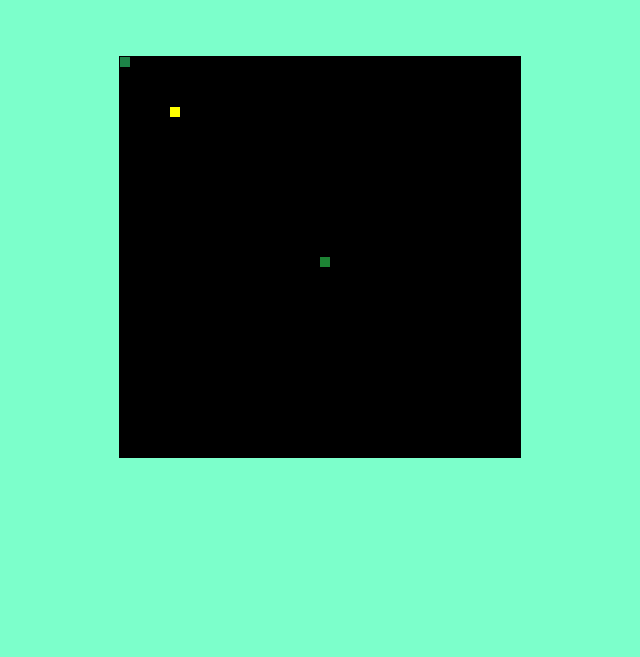
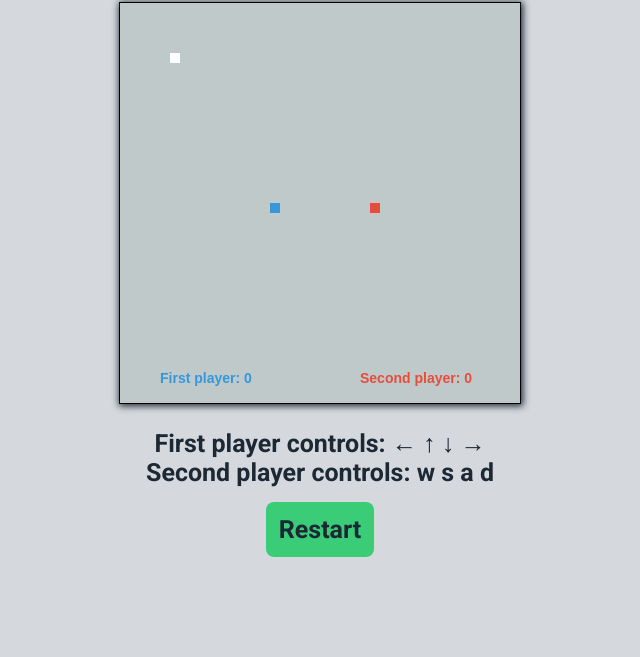
Before and after one commit to httpLucasReis/snake-game-oop, a website: page index.html in a window 1280 px wide. Shown: the part 143-800 px from the top of the page, without its empty margins (320-960 px from the left). Drawn offline with Linux system fonts and the light colour scheme.

Commit message:
Adding local multiplayer

```diff
--- a/bundle.js
+++ b/bundle.js
@@ -13,9 +13,7 @@ var Snake = function () {
     this.pX = _pX;
     this.pY = _pY;
 
-    // Size of snake and color
-    //this.width = _width;
-    //this.height = _height;
+    // Snake  color
     this.color = _color;
 
     // Velocity
@@ -34,9 +32,13 @@ var Snake = function () {
     this.keyCodeUp = _keyCodeUp;
     this.keyCodeRight = _keyCodeRight;
     this.keyCodeDown = _keyCodeDown;
+
+    // Game rules
+    this.hit = false;
   }
 
   // methods
+
 
   _createClass(Snake, [{
     key: "move",
@@ -45,10 +47,9 @@ var Snake = function () {
         game.context.fillRect(this.trail[i].x * this.size, this.trail[i].y * this.size, this.size, this.size);
         // collied
         if (this.trail[i].x == this.pX && this.trail[i].y == this.pY) {
-          console.log("$ Rabo X: " + this.trail[i].x + " Rabo y: " + this.trail[i].y);
           this.velX = this.velY = 0;
           this.tail = 5;
-          return true;
+          this.hit = true;
         }
       }
 
@@ -60,16 +61,12 @@ var Snake = function () {
       while (this.trail.length > this.tail) {
         this.trail.shift();
       }
-
-      // don't collied
-      return false;
     }
   }, {
     key: "collisionFruit",
     value: function collisionFruit(fruit, distance) {
       if (this.pX == fruit.pX && this.pY == fruit.pY) {
         this.tail++;
-
         fruit.pX = Math.floor(Math.random() * distance);
         fruit.pY = Math.floor(Math.random() * distance);
       }
@@ -170,9 +167,28 @@ var Stage = function () {
 
   _createClass(Stage, [{
     key: "render",
-    value: function render(object) {
-      this.context.fillStyle = object.color;
-      this.context.fillRect(object.pX * object.size, object.pY * object.size, object.size, object.size);
+    value: function render(objects) {
+      var _this = this;
+
+      objects.forEach(function (object) {
+        _this.context.fillStyle = object.color;
+        _this.context.fillRect(object.pX * object.size, object.pY * object.size, object.size, object.size);
+      });
+    }
+  }, {
+    key: "restart",
+    value: function restart(snakes) {
+      var _this2 = this;
+
+      snakes.forEach(function (snake) {
+        snake.hit = false;
+        snake.velX = 1;
+        snake.velY = 0;
+        snake.pX = Math.floor(Math.random() * _this2.amountP);
+        snake.pY = Math.floor(Math.random() * _this2.amountP);
+        snake.tail = 0;
+        snake.trail = [];
+      });
     }
   }, {
     key: "message",
@@ -201,27 +217,77 @@ var canvas = document.querySelector("#stage");
 
 var game = new Stage(canvas, "2d", 40);
 
-var background = new Background("black", 0, 0, 400);
+var background = new Background("#BFC9CA", 0, 0, 400);
 
-var s1 = new Snake(0, 0, "#1D8348", 1, 0, 0, 0, [], 10, 37, 38, 39, 40);
+var s1 = new Snake(15, 20, "#3498DB", 1, 0, 0, 0, [], 10, 37, 38, 39, 40);
 
-var s2 = new Snake(20, 20, "#1D8334", 1, 0, 0, 0, [], 10, 65, 87, 68, 83);
+var s2 = new Snake(25, 20, "#E74C3C", 1, 0, 0, 0, [], 10, 65, 87, 68, 83);
 
-var f1 = new Fruit("yellow", 5, 5, 10);
+var f1 = new Fruit("#FDFEFE", 5, 5, 10);
 
 // Events of keyboard
 document.addEventListener("keydown", function (event) {
   game.key = event.keyCode;
 });
 
-var loop = setInterval(function () {
+// Function for to run game.
+function run() {
+  game.render([background, s1, s2, f1]);
+
+  if (!s1.hit && !s2.hit) {
+    s1.move(game);
+    s2.move(game);
+
+    s1.modifyVel(game.key);
+    s2.modifyVel(game.key);
+
+    s1.modifyPosition();
+    s2.modifyPosition();
+
+    s1.collisionScreen(game.amountP);
+    s2.collisionScreen(game.amountP);
+
+    s1.collisionFruit(f1, game.amountP);
+    s2.collisionFruit(f1, game.amountP);
+
+    game.message("#3498DB", "700 14px Arial", "First player: " + s1.trail.length, 40, 380);
+    game.message("#E74C3C", "700 14px Arial", "Second player: " + s2.trail.length, 240, 380);
+  } else if (s1.hit) {
+    console.log("s1.hit = " + s1.hit);
+    console.log("Estou no segundo if");
+    game.render([background]);
+    game.message("#E74C3C", "700 20px Arial", "Second player wins!", 105, 210);
+    clearInterval(loop);
+  } else {
+    game.render([background]);
+    game.message("#3498DB", "700 20px Arial", "First player wins!", 120, 210);
+    clearInterval(loop);
+  }
+}
+
+// Game loop
+var loop = setInterval(run, 50);
+
+// Restart game
+var restartButton = document.querySelector("#restart");
+restartButton.addEventListener("click", function () {
+  clearInterval(loop);
+  game.restart([s1, s2]);
+  loop = setInterval(run, 50);
+});
+
+/* const loop = function() {
+
+  console.log(`Posição x: ${s1.pX} Posição Y: ${s1.pY}`);
   game.render(background);
   game.render(s1);
   game.render(s2);
   game.render(f1);
 
-  var hit = s1.move(game);
-  var hit2 = s2.move(game);
+  const hit = s1.move(game);
+  const hit2 = s2.move(game);
+
+  requestAnimationFrame(loop);
 
   if (!hit && !hit2) {
     s1.modifyVel(game.key);
@@ -235,30 +301,18 @@ var loop = setInterval(function () {
 
     s1.collisionFruit(f1, game.amountP);
     s2.collisionFruit(f1, game.amountP);
+
+    game.message("#fff", "700 14px Arial", `First player: ${s1.trail.length}`, 40, 380);
+    game.message("#fff", "700 14px Arial", `Second player: ${s2.trail.length}`, 240, 380);
+
+  } else if(hit){
+    game.render(background);
+    game.message("yellow", "700 20px Arial", "Second player wins!", 110, 210);
   } else {
     game.render(background);
-    game.message("yellow", "700 20px Arial", "GAME OVER", 140, 210);
+    game.message("yellow", "700 20px Arial", "First player wins!", 120, 210);
   }
-}, 60);
-
-/* const loop = ()=>{
-    console.log(`pX: ${s1.pX} pY: ${s1.pY}`);
-    game.render(background);
-    game.render(s1);
-    game.render(f1);
-
-    const hit = s1.move(game);
-
-    if (!hit) {
-        s1.collisionFruit(f1, 20);
-        s1.collisionScreen(20);
-        s1.modifyVel(game.keyPressed);
-        s1.modifyPosition();
-        game.message("pink", "700 20px Arial", "TEXTO TEXTO TEXTO", 140, 210);
-    } else {
-        game.render(background);
-        game.message("yellow", "700 20px Arial", "GAME OVER", 140, 210);
-    }
 }
 
-requestAnimationFrame(loop); */
+requestAnimationFrame(loop);
+ */
--- a/index.html
+++ b/index.html
@@ -3,11 +3,20 @@
 <head>
     <meta charset="UTF-8">
     <meta name="viewport" content="width=device-width, initial-scale=1.0">
+    <link href="https://fonts.googleapis.com/css2?family=Roboto:wght@700&display=swap" rel="stylesheet">
     <link rel="stylesheet" href="style.css">
     <title>Snake game</title>
 </head>
 <body>
-    <canvas id="stage" width="400px" height="400px"></canvas>
-    <script src="./bundle.js"></script>
+    <div id="game">
+        <h1>SNAKE GAME</h1>
+        <canvas id="stage" width="400px" height="400px"></canvas>
+        <div id="controls">
+            <p>First player controls:  ← ↑ ↓ → </p>
+            <p>Second player controls: w s a d </p>
+        </div>
+        <button id="restart">Restart</button>
+        <script src="./bundle.js"></script>
+    </div>
 </body>
 </html>
--- a/style.css
+++ b/style.css
@@ -2,18 +2,59 @@
     margin: 0;
     padding: 0;
     box-sizing: border-box;
+
+    font: 700 25px Roboto;
+    color: #1C2833;
+}
+
+html, body{
+    height: 100vh;
 }
 
 body {
-    height: 100vh;
-    background-image: linear-gradient(#7CFFCB, #7CFFCB);
-
+    background: #D5D8DC;
 
     display: flex;
     align-items: center;
     justify-content: center;
 }
 
+#game{
+    display: flex;
+    align-items: center;
+    justify-content: center;
+    flex-direction: column;
+}
+
+#game h1{
+    margin-bottom: 15px;
+}
+
+#game #controls {
+    text-align: center;
+
+    margin-top: 25px;
+}
+
+#game #restart{
+    padding: 13px;
+
+    border: none;
+
+    outline: none;
+
+    background: #2ecc70ec;
+
+    border-radius: 8px;
+
+    margin-top: 15px;
+}
+
+#game #restart:hover{
+    background: rgba(46, 204, 112, 0.618);
+}
+
 #stage {
     border: 1px solid black;
+    box-shadow: 1px 1px 7px 1px;
 }
```
Also changed, not shown: game.js (+88 -38 lines).
